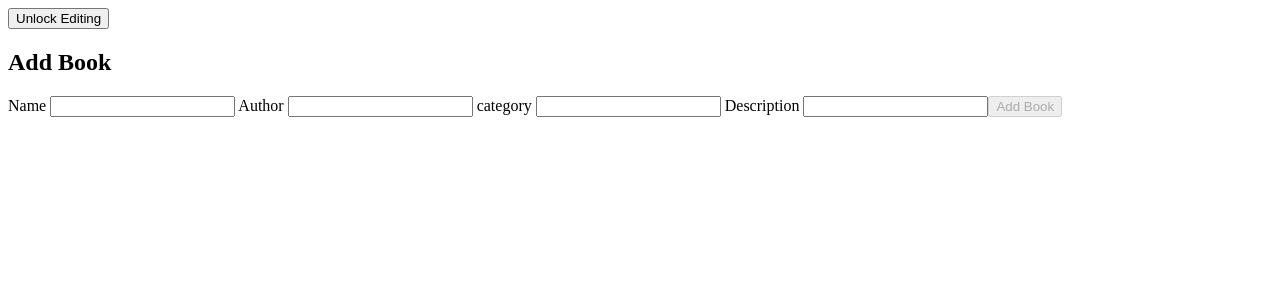
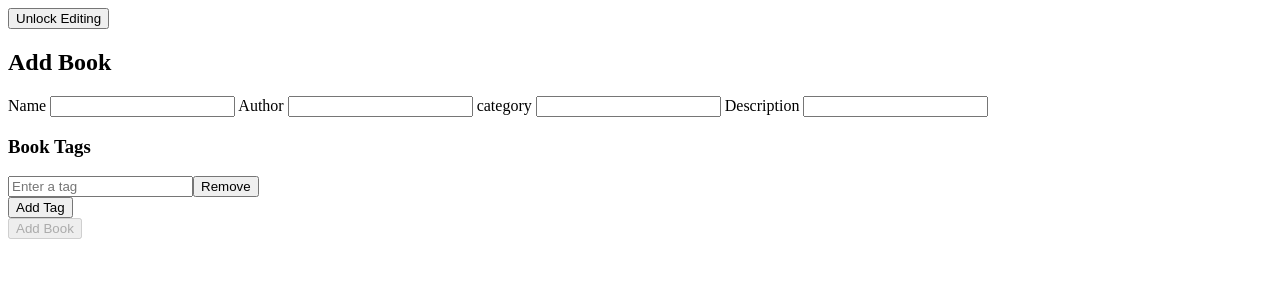
Before and after one commit to BarnabasWooh/Penghua_Liu_Learning_AngularF26, an Angular app: page /add in a window 1280 px wide. Shown: the top 300 px of the page. Built offline with nearby package versions, Linux system fonts and the light colour scheme.

Commit message:
Add a FormArray with two tags.

```diff
--- a/src/app/book-form/book-form.html
+++ b/src/app/book-form/book-form.html
@@ -41,6 +41,24 @@
     <p class="error">Book name and author cannot be the same.</p>
   }
 
+  <div formArrayName="tags">
+    <h3>Book Tags</h3>
+
+    @for (tag of tags.controls; track tag; let i = $index) {
+      <div>
+        <input type="text" [formControlName]="i" placeholder="Enter a tag" />
+
+        <button type="button" (click)="removeTag(i)">
+          Remove
+        </button>
+      </div>
+    }
+
+    <button type="button" (click)="addTag()">
+      Add Tag
+    </button>
+  </div>
+
   <button type="submit" [disabled]="bookForm.invalid">
     {{ isEditMode() ? 'Save Changes' : 'Add Book' }}
   </button>
--- a/src/app/book-form/book-form.ts
+++ b/src/app/book-form/book-form.ts
@@ -35,6 +35,20 @@ export class BookForm {
   private fb = inject(FormBuilder);
   private bookService = inject  (BookService);
   private router = inject (Router);
+
+  // Add optional tag to add and remove rows.
+  protected tags = this.fb.array([
+    this.fb.nonNullable.control('')
+  ]);
+  // Add an input tag
+  protected addTag(): void {
+    this.tags.push(this.fb.nonNullable.control(''));
+  }
+// Add a  tag to remove
+  protected removeTag(index: number): void {
+    this.tags.removeAt(index);
+  }
+
   id = input<string>();
   protected isEditMode = computed(() => this.id() !== undefined);
 
@@ -70,13 +84,17 @@ export class BookForm {
       this.router.navigate(['/books', id]);
     }
   }
-
   protected bookForm = this.fb.nonNullable.group({
-    name: ['', [ Validators.required, Validators.minLength(2), noWhitespace]],
+    name: ['', [
+      Validators.required,
+      Validators.minLength(2),
+      noWhitespace
+    ]],
     author: ['', Validators.required],
     category: [''],
-    description: ['']},
-    { validators: nameAuthorValidator });
+    description: [''],
+    tags: this.tags
+  }, { validators: nameAuthorValidator });
 
   constructor() {
     effect(() => {
@@ -89,6 +107,12 @@ export class BookForm {
       const book = this.bookService.getBook(id);
 
       if (book) {
+        this.tags.clear();
+
+        for (const tag of book.tags ?? []) {
+          this.tags.push(this.fb.nonNullable.control(tag));
+        }
+
         this.bookForm.patchValue(book);
       }
     });
--- a/src/app/shared/model/book.ts
+++ b/src/app/shared/model/book.ts
@@ -5,9 +5,11 @@ export interface Book {
   category: string;
   description?: string;
   imageUrl?: string;
+  tags?: string[];
 }
 // Define what the parent needs to know
 export interface BookEvent {
   id: number | string;
   action: 'clicked';
+  tags?: string[];
 }
```
